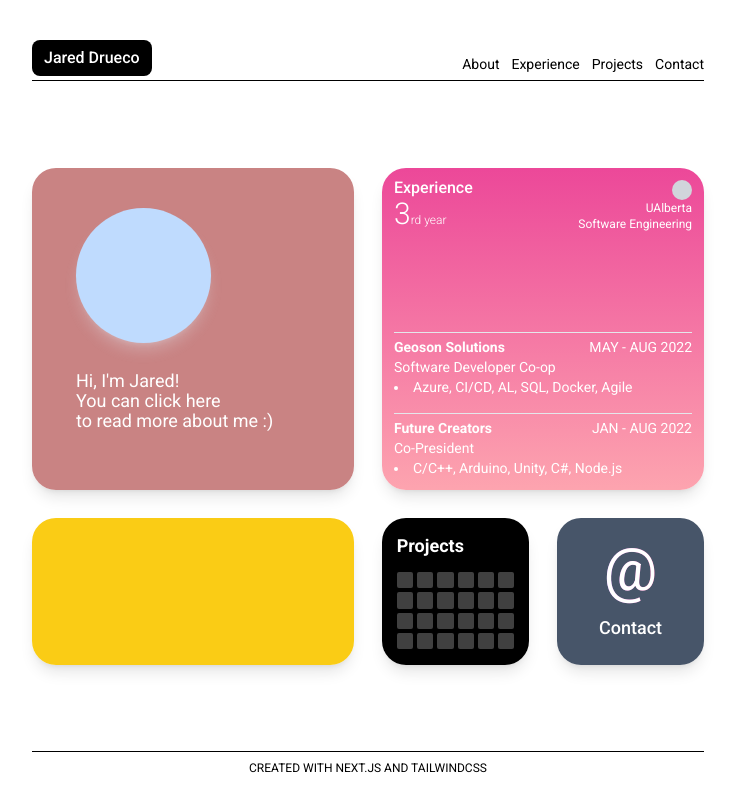
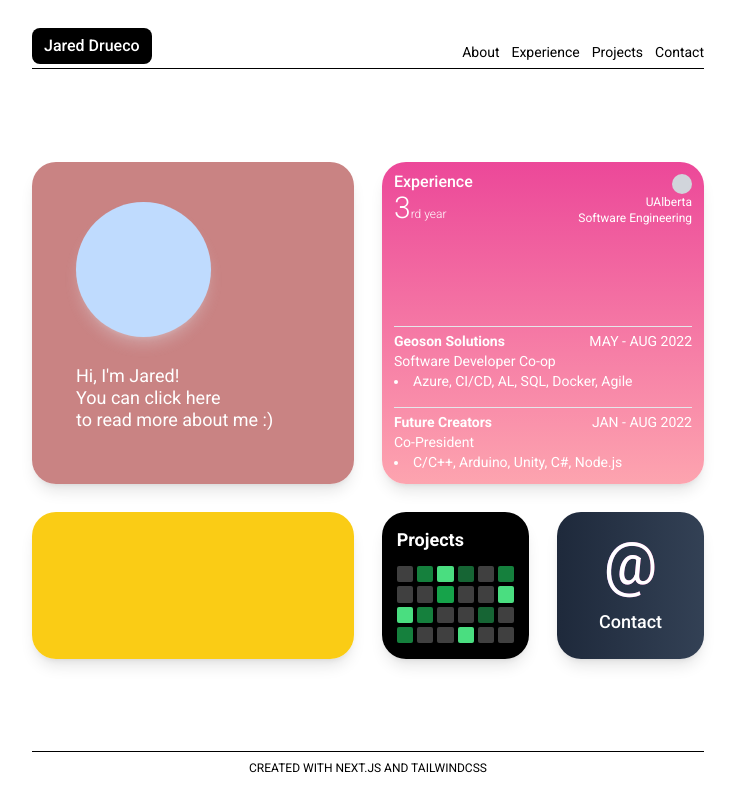
Before and after one commit to jdrco/self-portfolio, a Next.js app: page / in a window 1280 px wide. Shown: the whole page, without its empty margins (272-1007 px from the left). Built offline with nearby package versions, Linux system fonts and the light colour scheme.

Commit message:
Slight changes to responsiveness and style.

```diff
--- a/components/Layout.js
+++ b/components/Layout.js
@@ -3,7 +3,7 @@ import Footer from "./Footer";
 
 const Layout = ({ children }) => {
   return (
-    <div className="content max-w-sm sm:max-w-xl md:max-w-2xl pt-[70px] pb-[75px] sm:pt-8 sm:pb-5 flex mx-auto justify-between h-screen flex-col">
+    <div className="content max-w-sm sm:max-w-xl md:max-w-2xl pt-[70px] pb-[75px] sm:pt-5 sm:pb-5 flex mx-auto justify-between h-screen flex-col">
       <Navbar />
       <div>{children}</div>
       <Footer />
--- a/components/widgets/Contact.js
+++ b/components/widgets/Contact.js
@@ -1,6 +1,6 @@
 const Contact = () => {
   return (
-    <div className="bg-slate-600 h-full flex flex-col justify-center items-center">
+    <div className="bg-gradient-to-r from-slate-800 to-slate-700 h-full flex flex-col justify-center items-center">
       {/* <div className=" mb-1 w-1/2 h-1/2 rounded-full flex justify-center items-center"> */}
       <div className="text-white text-4xl sm:text-5xl md:text-6xl h-1/2 flex text-transparent bg-clip-text bg-gradient-to-r from-purple-400 to-pink-600">
         @
--- a/components/widgets/Projects.js
+++ b/components/widgets/Projects.js
@@ -4,32 +4,32 @@ const Projects = () => {
   return (
     <div className="bg-black w-full h-full flex justify-center items-center">
       <div className="w-4/5 h-4/5 flex flex-col">
-        <div className="text-white mb-2 text-xs sm:text-[16px] md:text-lg leading-4 sm:leading-6 sm:pb-1 font-bold">
-          Projects
+        <div className="text-white mb-2 flex text-xs sm:text-[16px] md:text-lg leading-4 sm:leading-6 sm:pb-1 font-bold">
+          <p className="">Projects</p>
         </div>
         <div className="grid grid-rows-4 grid-cols-6 gap-[2px] sm:gap-1">
           <div className="square bg-neutral-700 rounded-sm"></div>
+          <div className="square bg-green-700 rounded-sm"></div>
+          <div className="square bg-green-400 rounded-sm"></div>
+          <div className="square bg-green-800 rounded-sm"></div>
+          <div className="square bg-neutral-700 rounded-sm"></div>
+          <div className="square bg-green-700 rounded-sm"></div>
           <div className="square bg-neutral-700 rounded-sm"></div>
           <div className="square bg-neutral-700 rounded-sm"></div>
+          <div className="square bg-green-600 rounded-sm"></div>
           <div className="square bg-neutral-700 rounded-sm"></div>
           <div className="square bg-neutral-700 rounded-sm"></div>
+          <div className="square bg-green-400 rounded-sm"></div>
+          <div className="square bg-green-400 rounded-sm"></div>
+          <div className="square bg-green-700 rounded-sm"></div>
           <div className="square bg-neutral-700 rounded-sm"></div>
           <div className="square bg-neutral-700 rounded-sm"></div>
+          <div className="square bg-green-800 rounded-sm"></div>
+          <div className="square bg-neutral-700 rounded-sm"></div>
+          <div className="square bg-green-700 rounded-sm"></div>
           <div className="square bg-neutral-700 rounded-sm"></div>
           <div className="square bg-neutral-700 rounded-sm"></div>
-          <div className="square bg-neutral-700 rounded-sm"></div>
-          <div className="square bg-neutral-700 rounded-sm"></div>
-          <div className="square bg-neutral-700 rounded-sm"></div>
-          <div className="square bg-neutral-700 rounded-sm"></div>
-          <div className="square bg-neutral-700 rounded-sm"></div>
-          <div className="square bg-neutral-700 rounded-sm"></div>
-          <div className="square bg-neutral-700 rounded-sm"></div>
-          <div className="square bg-neutral-700 rounded-sm"></div>
-          <div className="square bg-neutral-700 rounded-sm"></div>
-          <div className="square bg-neutral-700 rounded-sm"></div>
-          <div className="square bg-neutral-700 rounded-sm"></div>
-          <div className="square bg-neutral-700 rounded-sm"></div>
-          <div className="square bg-neutral-700 rounded-sm"></div>
+          <div className="square bg-green-400 rounded-sm"></div>
           <div className="square bg-neutral-700 rounded-sm"></div>
           <div className="square bg-neutral-700 rounded-sm"></div>
         </div>
--- a/components/widgets/Readme.js
+++ b/components/widgets/Readme.js
@@ -2,7 +2,7 @@ const Readme = () => {
   return (
     <div className="bg-[#C98383] h-full flex flex-col">
       <div className="bg-blue-200 shadow-lg shadow-slate-200/30 w-[42%] h-[42%] rounded-full ml-7 sm:ml-11 mt-6 sm:mt-10"></div>
-      <div className="w-[75%] h-12 ml-7 sm:ml-11 mt-4 sm:mt-7 text-[12px] sm:text-lg text-white leading-[13px] sm:leading-[20px]">
+      <div className="w-[75%] h-12 ml-7 sm:ml-11 mt-4 sm:mt-7 text-[10px] sm:text-sm md:text-lg text-white leading-[11px] sm:leading-[18px] md:leading-[22px]">
         Hi, I'm Jared! <br />
         You can click here
         <br />
```
